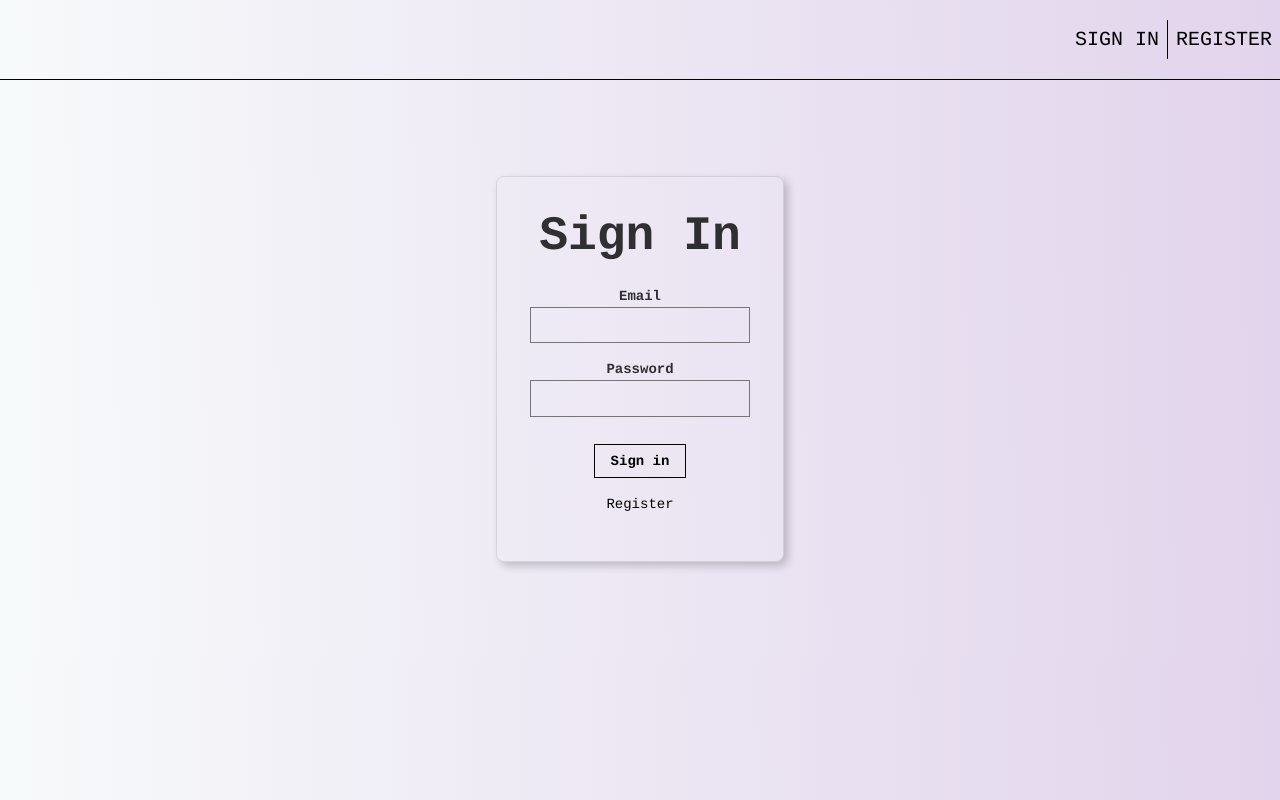
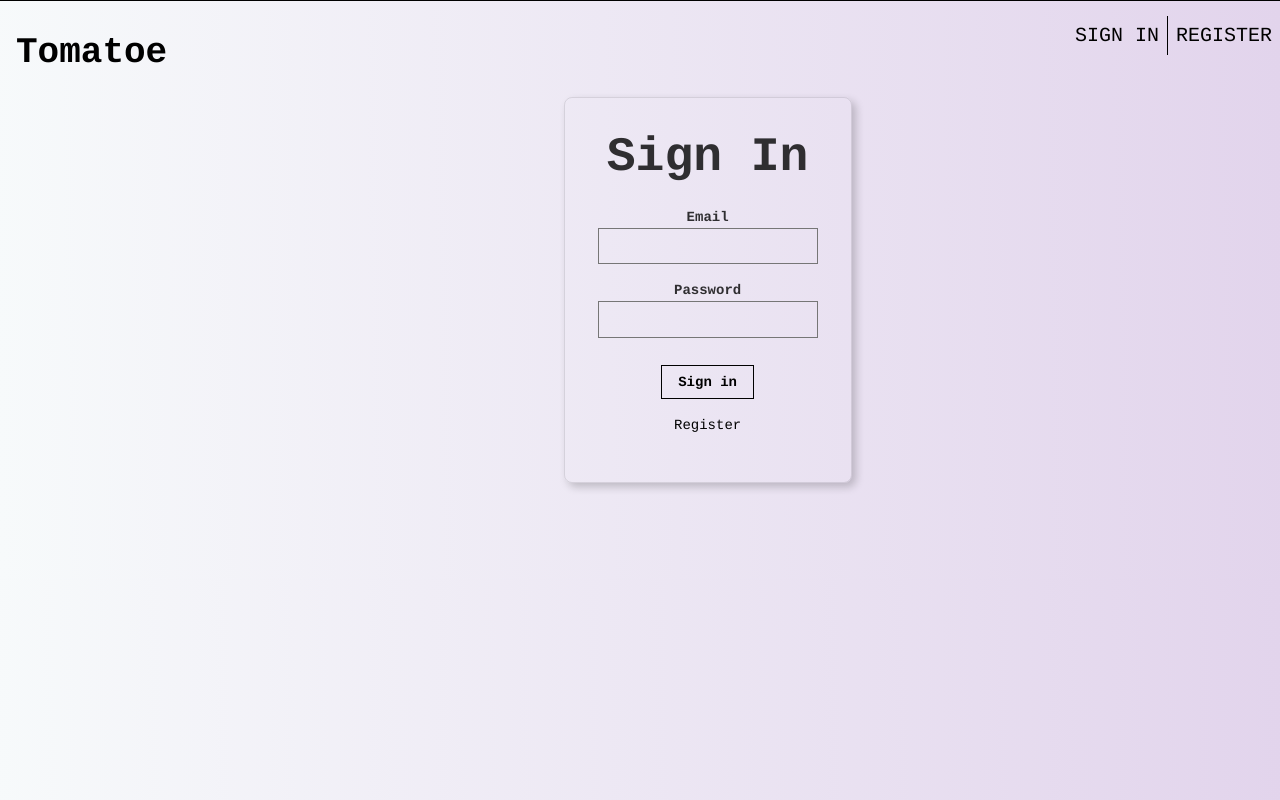
Before and after one commit to ankita3003/food-delivery-website, a React (Create React App) app in the folder food-delivery-app/: page / in a window 1280 px wide. Built offline with nearby package versions, Linux system fonts and the light colour scheme.

Commit message:
Work on navbar

```diff
--- /dev/null
+++ b/food-delivery-app/src/components/Navigation/Navigation.css
@@ -0,0 +1,13 @@
+.left {
+	float:left;
+	display: flex;
+}
+
+.right {
+	float: right;
+	display: flex;
+}
+
+ul {
+	list-style: none;
+}
--- a/food-delivery-app/src/components/Navigation/Navigation.js
+++ b/food-delivery-app/src/components/Navigation/Navigation.js
@@ -1,4 +1,5 @@
 import React from 'react';
+import './Navigation.css';
 
 const Navigation = ({onRouteChange, isSignedIn}) => {
 	if(isSignedIn) {
@@ -15,9 +16,14 @@ const Navigation = ({onRouteChange, isSignedIn}) => {
 	else {
 		return (
 			<div className='bb'>
-			<nav style={{ display:'flex', justifyContent: 'flex-end'}}>
-				<p onClick={() => onRouteChange('signin')} className='f4 link dim black pa2 pointer'> SIGN IN </p>
-				<p onClick={() => onRouteChange('register')} className='bl f4 link dim black pa2 pointer'> REGISTER </p>
+			<nav>
+				<ul class="left pa3">
+					<li className="link dim black b f6 f2-ns dib mr3">Tomatoe</li>
+				</ul>
+				<ul class="right">
+					<li onClick={() => onRouteChange('signin')} className='f4 link dim black pa2 pointer'> SIGN IN </li>
+					<li onClick={() => onRouteChange('register')} className='bl f4 link dim black pa2 pointer'> REGISTER </li>
+				</ul>
 			</nav>
 			</div>
 		)
```
